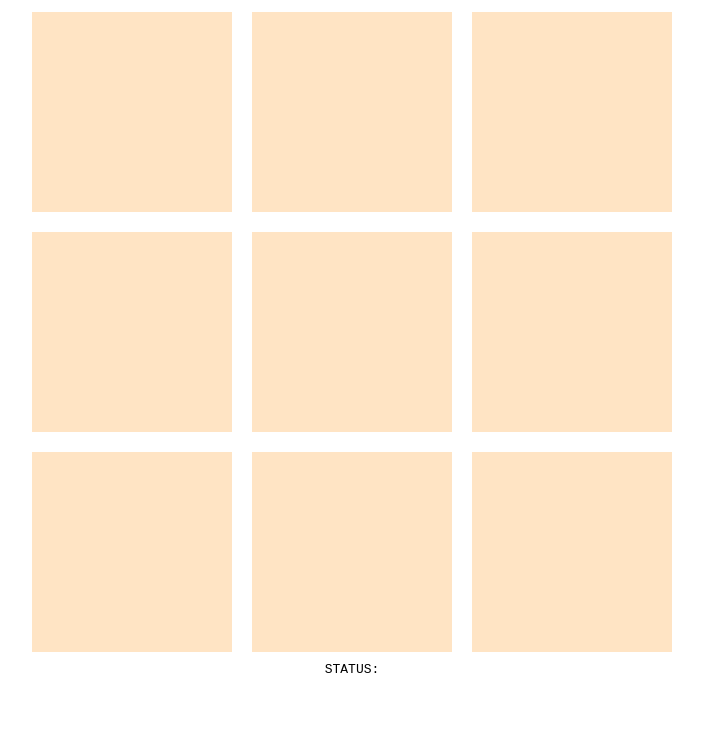
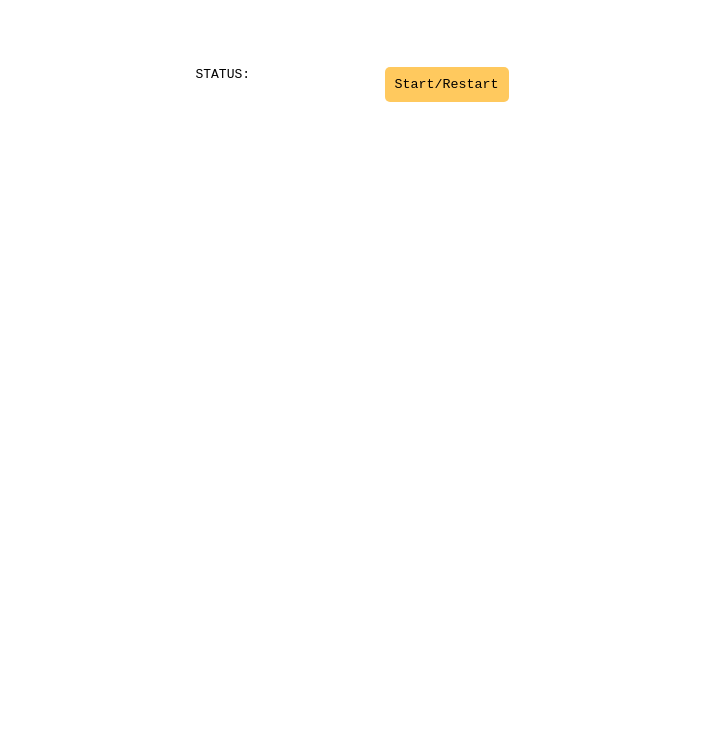
Before and after one commit to eggyolks317/tic_tac_toe, a plain HTML site: page index.html in a window 1280 px wide. Shown: the part 71-800 px from the top of the page, without its empty margins (288-991 px from the left). Drawn offline with Linux system fonts and the light colour scheme.

Commit message:
added a reset function

```diff
--- a/index.html
+++ b/index.html
@@ -10,7 +10,10 @@
     <div class="flex container" id="main">
       <h1>Tic Tac Toe</h1>
       <div class="container grid" id="board"></div>
-      <div id="status">STATUS:</div>
+      <div class="container flex" id="bottom_section">
+        <div id="status">STATUS:</div>
+        <button id="start_btn">Start/Restart</button>
+      </div>
     </div>
     <script src="script.js"></script>
   </body>
--- a/script.js
+++ b/script.js
@@ -1,5 +1,6 @@
 let displayBoard = document.getElementById("board");
 let displayStatus = document.getElementById("status");
+let startBtn = document.getElementById("start_btn");
 function createUser(name) {
   return { name };
 }
@@ -57,6 +58,7 @@ const gameBoard = (function () {
     return turn % 2;
   }
   function checkWin(board) {
+    console.log(turn);
     let count = 0;
     let sign;
     if (turn % 2) {
@@ -130,7 +132,17 @@ const gameBoard = (function () {
     }
     return false;
   }
-  return { getTurn, checkWin };
+  function resetBoard(board) {
+    displayStatus.textContent = "STATUS:";
+    while (displayBoard.lastChild) {
+      displayBoard.removeChild(displayBoard.lastChild);
+    }
+    turn = 0;
+  }
+  return { getTurn, checkWin, resetBoard };
 })();
 //global code
-let board = createBoard();
+startBtn.addEventListener("click", (e) => {
+  gameBoard.resetBoard();
+  createBoard();
+});
--- a/styles.css
+++ b/styles.css
@@ -1,3 +1,7 @@
+:root {
+  --primary-color: #ffc95e;
+  --shadow-color: #deaf52;
+}
 body {
   font-family: monospace;
 }
@@ -11,25 +15,38 @@ body {
   flex-direction: column;
   justify-content: center;
   align-items: center;
-  gap: 10px;
+  gap: 30px;
 }
 #board {
   gap: 20px;
   grid-template: repeat(3, 1fr) / repeat(3, 1fr);
 }
-
+h1 {
+  margin: 0;
+}
+#bottom_section {
+  width: calc(23vh * 3 + 30px);
+  justify-content: space-evenly;
+}
 .cell {
   justify-content: center;
   align-items: center;
-  font-size: 25vh;
-  background-color: bisque;
-  width: 25vh;
-  height: 25vh;
+  font-size: 23vh;
+  background-color: var(--primary-color);
+  width: 23vh;
+  height: 23vh;
 }
 .cell:hover {
-  background-color: rgb(229, 205, 176);
+  background-color: var(--shadow-color);
 }
 
 .clicked:hover {
-  background-color: bisque;
+  background-color: var(--primary-color);
 }
+button {
+  font-family: monospace;
+  background-color: var(--primary-color);
+  border-radius: 5px;
+  padding: 10px;
+  border: 0;
+}
```
